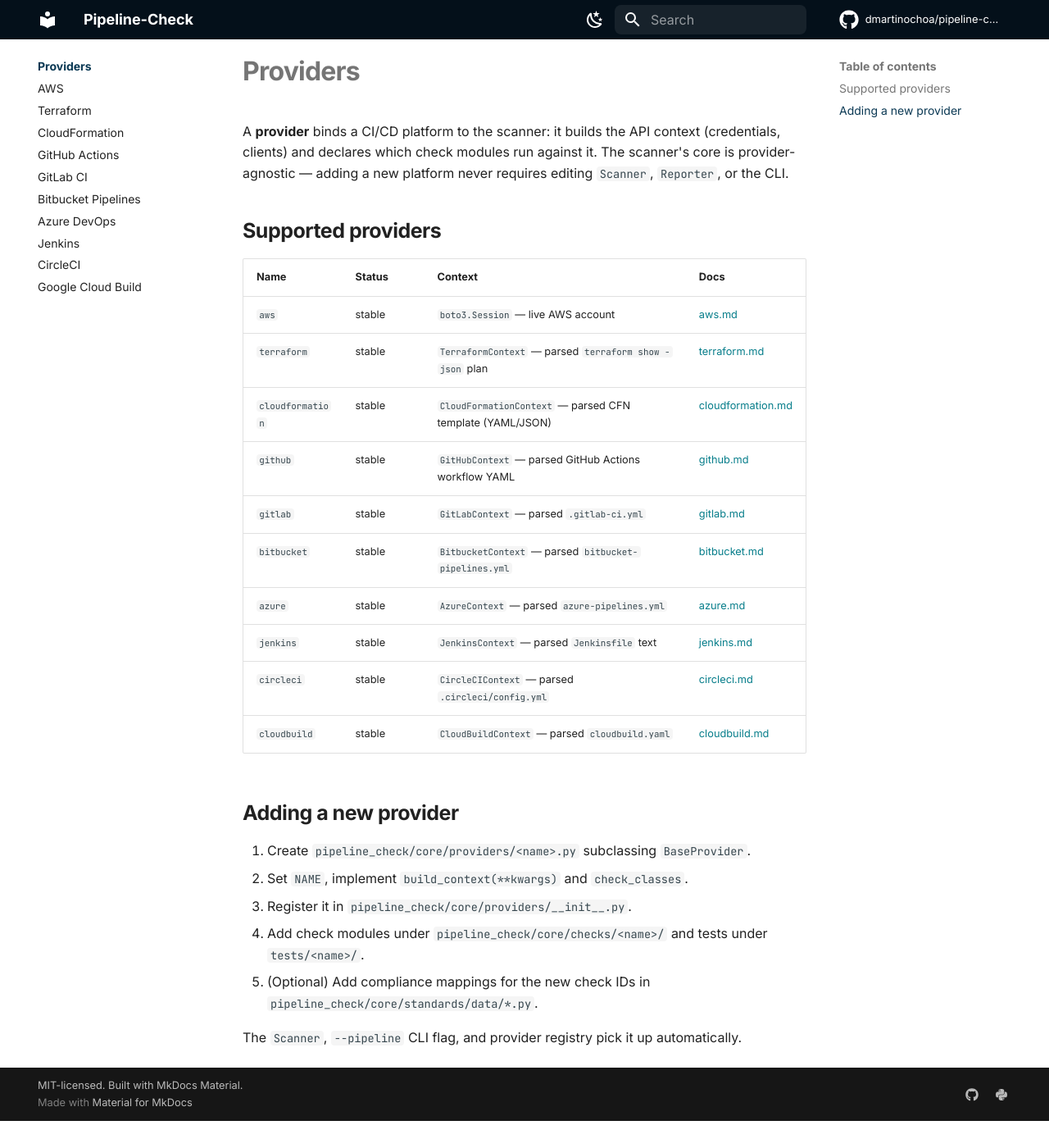
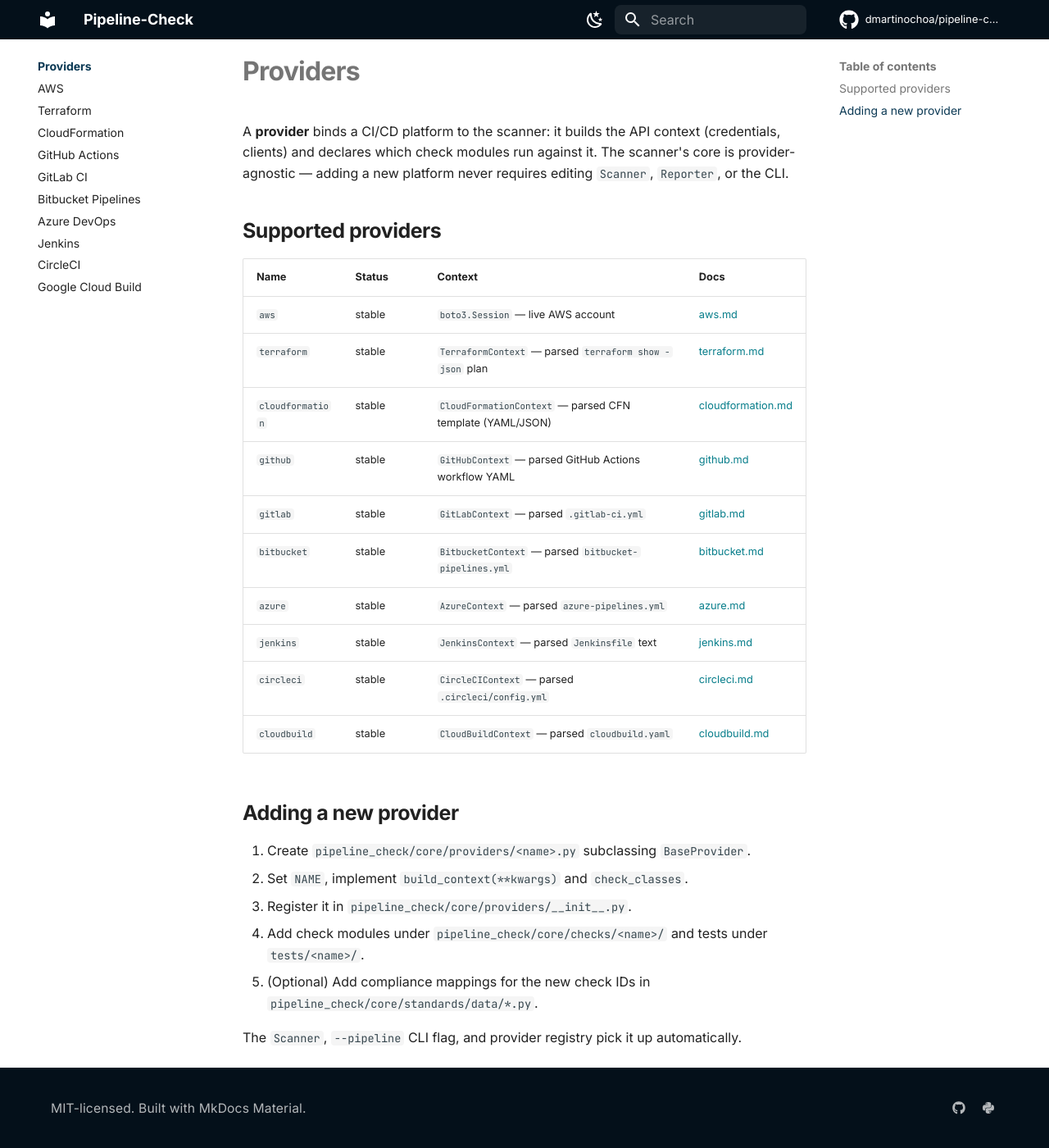
Before and after one commit to dmartinochoa/pipeline-check, an MkDocs documentation site: the page built from docs/providers/README.md, in a window 1280 px wide and 1400 px high, scrolled down 81 px. Shown: the whole window at 82% size. Built offline with MkDocs 1.6.1 and Material for MkDocs 9.7.7, drawn with Linux system fonts in a browser that asks for light colours; comment, search, counter and statistics services are not loaded; before the commit the page ends 1448 px from its top, so only the background shows below that.

Commit message:
Quiet the footer
Material's default footer renders two stacked dark stripes (prev/
next nav + copyright meta) in subtly different shades, so the
bottom of the page reads as separate UI rather than one calm band.

Changes:
- extra.generator: false to drop the "Made with Material for
  MkDocs" attribution line. Spec-compliant per Material docs.
- Footer + footer-meta now share --pg-navy-950 (same as header),
  with a single hairline top border. One band, not two.
- Prev/next links: tighter padding, subtler "Previous" / "Next"
  labels (smaller, lower contrast, uppercase tracked).
- Prev/next nav hidden entirely on the home page — the landing
  has its own closing CTA so a generic "Next: Usage" link below
  it would feel redundant.
- Social-icon hover tinted brand teal instead of Material default.

Co-Authored-By: Claude Opus 4.7 (1M context) <noreply@anthropic.com>

```diff
--- a/docs/stylesheets/extra.css
+++ b/docs/stylesheets/extra.css
@@ -130,6 +130,87 @@ body {
 .md-tabs__link:hover,
 .md-tabs__link--active {
   opacity: 1;
+}
+
+/* ------------------------------------------------------------
+   Footer — single calm dark band, matched to the top bar.
+   Material's default footer uses two stacked stripes (prev/next
+   strip + copyright strip) in different shades of "footer dark";
+   they read as separate UI rather than one calm bottom band.
+   ------------------------------------------------------------ */
+.md-footer,
+.md-footer-meta {
+  background: var(--pg-navy-950);
+  border-top: 1px solid rgba(255, 255, 255, 0.06);
+}
+
+.md-footer-meta {
+  border-top-color: rgba(255, 255, 255, 0.04);
+}
+
+.md-footer-meta__inner {
+  padding: 1rem 1rem;
+  font-size: 0.78rem;
+  color: var(--pg-muted-on-dark);
+}
+
+.md-footer-copyright,
+.md-copyright {
+  color: var(--pg-muted-on-dark);
+  font-size: 0.78rem;
+  letter-spacing: 0.01em;
+}
+
+.md-footer-social {
+  padding-top: 0;
+}
+
+.md-footer-social .md-footer-social__link,
+.md-social__link {
+  color: var(--pg-muted-on-dark);
+  transition: color 0.15s ease, opacity 0.15s ease;
+}
+
+.md-footer-social .md-footer-social__link:hover,
+.md-social__link:hover {
+  color: var(--pg-teal-400);
+  opacity: 1;
+}
+
+/* Prev/next nav: tighter padding, less Material default chrome. */
+.md-footer__inner {
+  padding: 1rem 0.75rem;
+}
+
+.md-footer__link {
+  padding: 0.85rem 1rem;
+  border-radius: 8px;
+  transition: background 0.15s ease;
+}
+
+.md-footer__link:hover {
+  background: rgba(255, 255, 255, 0.04);
+  opacity: 1;
+}
+
+.md-footer__direction {
+  font-size: 0.7rem;
+  letter-spacing: 0.08em;
+  font-weight: 500;
+  opacity: 0.6;
+  text-transform: uppercase;
+}
+
+.md-footer__title {
+  font-size: 0.95rem;
+  font-weight: 500;
+  line-height: 1.3;
+}
+
+/* Hide prev/next nav on the landing page — there's no logical
+   "next" from home (the page already CTAs into Get started). */
+body:has(.pg-home) .md-footer__inner {
+  display: none;
 }
 
 /* Search input — make it read clearly against the dark header. */
--- a/mkdocs.yml
+++ b/mkdocs.yml
@@ -55,6 +55,7 @@ extra_css:
   - stylesheets/extra.css
 
 extra:
+  generator: false
   social:
     - icon: fontawesome/brands/github
       link: https://github.com/dmartinochoa/pipeline-check
```
